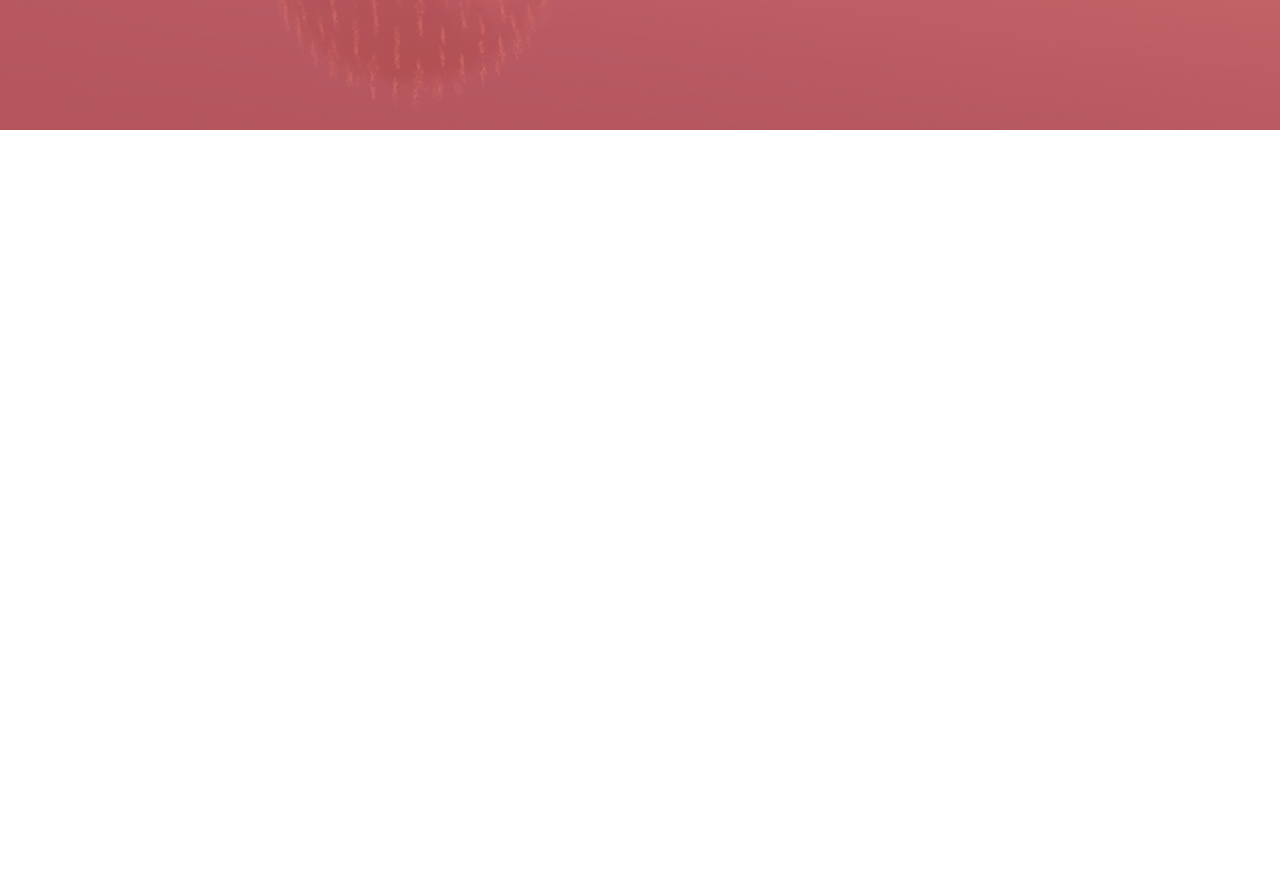
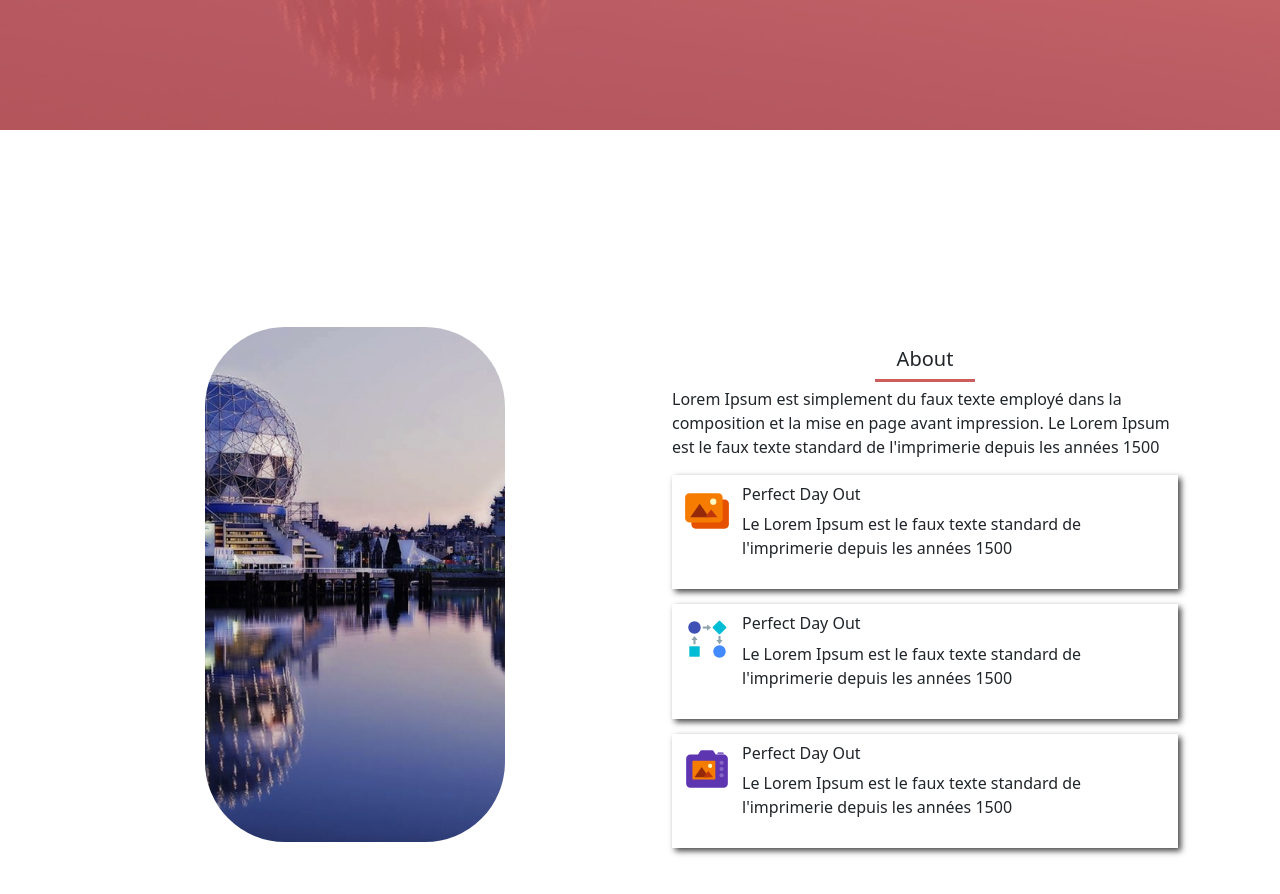
Before and after one commit to houssamedine/portfolio-web, a React (Create React App) app: page / in a window 1280 px wide. Shown: the part 740-1634 px from the top of the page. Before the commit the page ends 870 px from the top, so only its background shows below. Built offline with nearby package versions, Linux system fonts and the light colour scheme.

Commit message:
commit about page with he's style css

```diff
--- a/package.json
+++ b/package.json
@@ -9,6 +9,7 @@
     "bootstrap": "^5.3.3",
     "react": "^18.3.1",
     "react-dom": "^18.3.1",
+    "react-icons": "^5.2.1",
     "react-scripts": "5.0.1",
     "typewriter-effect": "^2.21.0",
     "web-vitals": "^2.1.4"
--- a/src/App.js
+++ b/src/App.js
@@ -1,12 +1,14 @@
 import './App.css';
 import Navbar from "./components/navbar/Navbar";
 import Home from "./components/home/Home";
+import About from "./components/about/About";
 
 export default  function  App() {
   return (
       <>
           <Navbar/>
           <Home/>
+          <About/>
 
       </>
   );
--- /dev/null
+++ b/src/components/about/About.css
@@ -0,0 +1,78 @@
+.about-section {
+    height: 900px;
+    align-content: center;
+}
+.about-image{
+    display: flex;
+    justify-content: center;
+}
+
+.about-image img {
+    border-radius: 80px;
+    margin-top: 50px;
+    object-fit: cover;
+}
+@media screen and (max-width: 600px) {
+    .about-image img {
+        border-radius: 190px;
+        width: 300px;
+        height: 300px;
+    }
+}
+.about-details {
+    margin-top: 50px;
+    text-align: left;
+    padding: 20px;
+}
+.about-title h5 {
+    text-align: center;
+}
+.line {
+    display: block;
+    height: 03px;
+    width: 100px;
+    background-color: #CD5C5C;
+    margin: 5px auto;
+}
+.about-body {
+    display: flex;
+    text-align: center;
+}
+.card-design{
+    -webkit-box-shadow: 3px 3px 6px 0px rgba(71,70,71,1);
+    -moz-box-shadow: 3px 3px 6px 0px rgba(71,70,71,1);
+    box-shadow: 3px 3px 6px 0px rgba(71,70,71,1);
+    cursor: pointer;
+    margin-bottom: 15px;
+}
+.card-design:after{
+    display: block;
+    content: "";
+    border-bottom: solid 3px orangered;
+    transform: scaleX(0);
+    transition: transform 250ms ease-in-out;
+}
+.card-design:hover{
+    -webkit-box-shadow: -6px 11px 5px -4px rgba(0,0,0,0.42);
+    -moz-box-shadow: -6px 11px 5px -4px rgba(0,0,0,0.42);
+    box-shadow: -6px 11px 5px -4px rgba(0,0,0,0.42);
+    transition-duration: 1s;
+    cursor: pointer;
+}
+.card-design:hover:after{
+    -webkit-box-shadow: -6px 11px 5px -4px rgba(0,0,0,0.42);
+    -moz-box-shadow: -6px 11px 5px -4px rgba(0,0,0,0.42);
+    box-shadow: -6px 11px 5px -4px rgba(0,0,0,0.42);
+    transition-duration: 1s;
+    cursor: pointer;
+    transform: scaleX(1);
+    transform-origin: 50% 50%;
+}
+.about-list-item{
+    display: flex;
+    padding: 10px;
+}
+.about-detail-icon{
+    padding-right: 10px;
+    color: #CD5C5C;
+}
--- /dev/null
+++ b/src/components/about/About.js
@@ -0,0 +1,72 @@
+import "./About.css"
+import  about from "../../images/about.jpg"
+import { FcGallery,FcSlrBackSide,FcWorkflow} from "react-icons/fc";
+
+export default function About() {
+    return  <>
+            <div className="container about-section">
+                <div className="row">
+                    <div className="col-xl-6 col-lg-6 col-md-12 col-sm-12">
+                        <div className='about-image'>
+                            <img src={about} alt="About-image" height="515px" width="300px" />
+                        </div>
+                    </div>
+                    <div className="col-xl-6 col-lg-6 col-md-12 col-sm-12">
+                        <div className='about-details'>
+
+                            <div className='about-title'>
+                                <h5>About</h5>
+                                <span className="line"></span>
+                            </div>
+                            <p> Lorem Ipsum est simplement du faux texte employé dans la composition et
+                                la mise en page
+                                avant
+                                impression. Le Lorem Ipsum est le faux texte standard de l'imprimerie depuis les années
+                                1500</p>
+                            <div className='card-design'>
+                                <div className='about-list-item'>
+                                    <div className="about-detail-icon">
+                                        <FcGallery size={50}/>
+                                    </div>
+                                    <div>
+                                        <h6>Perfect Day Out
+                                        </h6>
+                                        <p>Le Lorem Ipsum est le faux texte standard de l'imprimerie depuis les années
+                                            1500</p>
+                                    </div>
+                                </div>
+                            </div>
+                            <div className='card-design'>
+                                <div className='about-list-item'>
+                                    <div className="about-detail-icon">
+                                        <FcWorkflow size={50}/>
+                                    </div>
+                                    <div>
+                                        <h6>Perfect Day Out
+                                        </h6>
+                                        <p>Le Lorem Ipsum est le faux texte standard de l'imprimerie depuis les années
+                                            1500</p>
+                                    </div>
+                                </div>
+                            </div>
+                            <div className='card-design'>
+                                <div className='about-list-item'>
+                                    <div className="about-detail-icon">
+                                        <FcSlrBackSide size={50}/>
+                                    </div>
+                                    <div>
+                                        <h6>Perfect Day Out
+                                        </h6>
+                                        <p>Le Lorem Ipsum est le faux texte standard de l'imprimerie depuis les années
+                                            1500</p>
+                                    </div>
+                                </div>
+                            </div>
+
+                        </div>
+                    </div>
+                </div>
+
+            </div>
+    </>
+}
```
Also changed, not shown: 1 other file (tests, documents, lock files or other folders).
